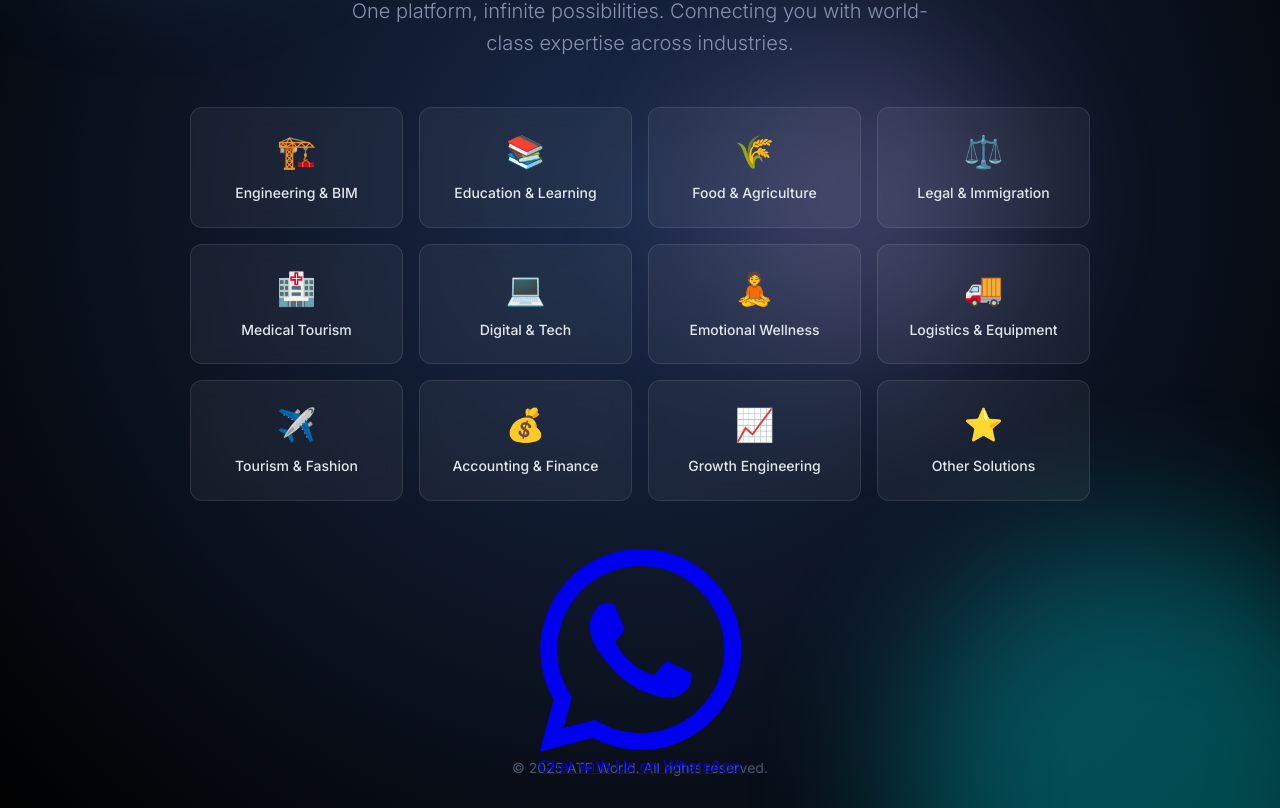
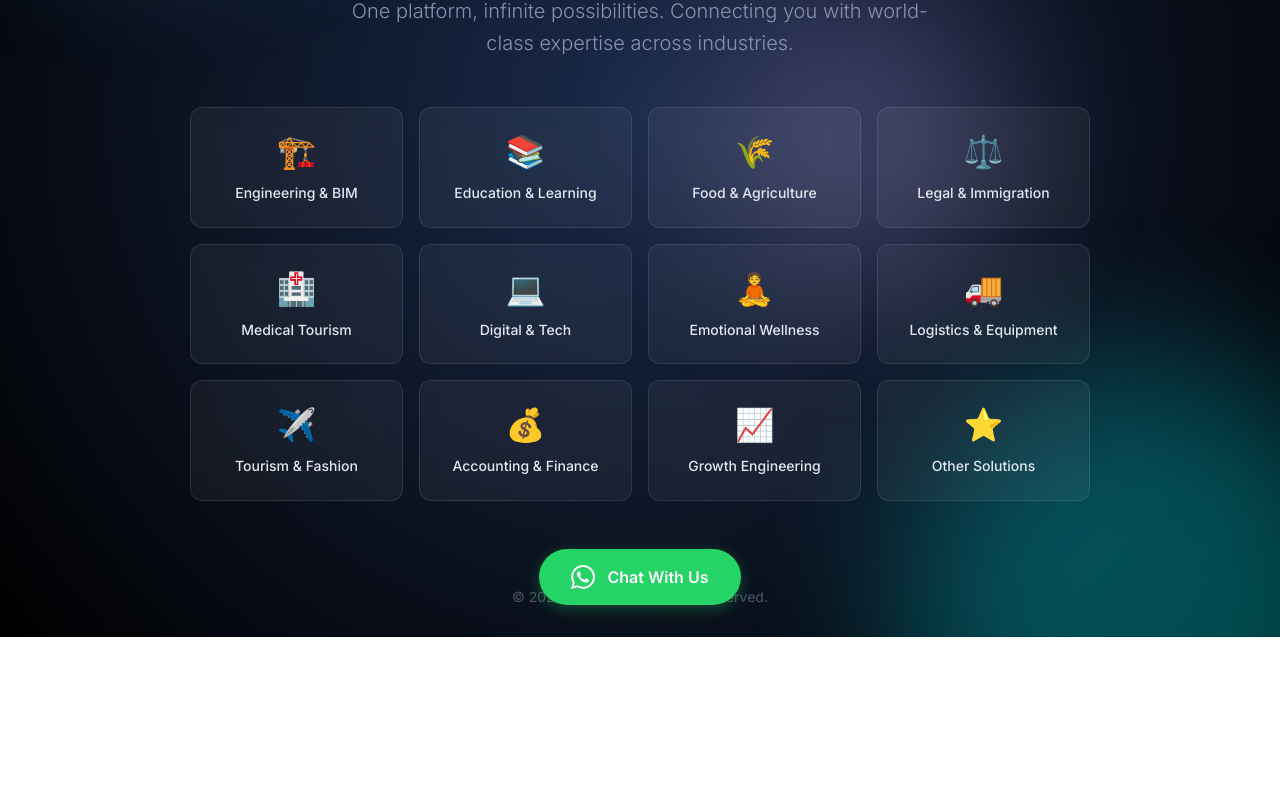
Before and after one commit to AnkushSehgal/atf-world, a Next.js app: page / in a window 1280 px wide. Shown: the part 422-1230 px from the top of the page. After the commit the page ends 1059 px from the top, so only its background shows below. Built offline with nearby package versions, Linux system fonts and the light colour scheme.

Commit message:
Fix WhatsApp button styling - proper green button with white text

```diff
--- a/src/components/WhatsAppButton.tsx
+++ b/src/components/WhatsAppButton.tsx
@@ -6,16 +6,42 @@ export default function WhatsAppButton() {
             href="https://wa.me/15595673969"
             target="_blank"
             rel="noopener noreferrer"
-            className="inline-flex items-center justify-center gap-3 px-8 py-4 font-semibold text-white transition-all duration-300 bg-[#25D366] rounded-full hover:bg-[#20bd5a] hover:scale-105 hover:shadow-[0_0_30px_rgba(37,211,102,0.4)] focus:outline-none focus:ring-2 focus:ring-offset-2 focus:ring-[#25D366] focus:ring-offset-transparent"
+            style={{
+                display: 'inline-flex',
+                alignItems: 'center',
+                justifyContent: 'center',
+                gap: '12px',
+                padding: '16px 32px',
+                backgroundColor: '#25D366',
+                color: 'white',
+                borderRadius: '50px',
+                fontSize: '16px',
+                fontWeight: '600',
+                textDecoration: 'none',
+                transition: 'all 0.3s ease',
+                border: 'none',
+                cursor: 'pointer',
+                boxShadow: '0 4px 15px rgba(37, 211, 102, 0.3)'
+            }}
+            onMouseEnter={(e) => {
+                e.currentTarget.style.backgroundColor = '#20bd5a';
+                e.currentTarget.style.transform = 'translateY(-2px)';
+                e.currentTarget.style.boxShadow = '0 6px 20px rgba(37, 211, 102, 0.4)';
+            }}
+            onMouseLeave={(e) => {
+                e.currentTarget.style.backgroundColor = '#25D366';
+                e.currentTarget.style.transform = 'translateY(0)';
+                e.currentTarget.style.boxShadow = '0 4px 15px rgba(37, 211, 102, 0.3)';
+            }}
         >
             <svg
                 viewBox="0 0 24 24"
                 fill="currentColor"
-                className="w-6 h-6"
+                style={{ width: '24px', height: '24px', flexShrink: 0 }}
             >
                 <path d="M17.472 14.382c-.297-.149-1.758-.867-2.03-.967-.273-.099-.471-.148-.67.15-.197.297-.767.966-.94 1.164-.173.199-.347.223-.644.075-.297-.15-1.255-.463-2.39-1.475-.883-.788-1.48-1.761-1.653-2.059-.173-.297-.018-.458.13-.606.134-.133.298-.347.446-.52.149-.174.198-.298.298-.497.099-.198.05-.371-.025-.52-.075-.149-.669-1.612-.916-2.207-.242-.579-.487-.5-.669-.51-.173-.008-.371-.01-.57-.01-.198 0-.52.074-.792.372-.272.297-1.04 1.016-1.04 2.479 0 1.462 1.065 2.875 1.213 3.074.149.198 2.096 3.2 5.077 4.487.709.306 1.262.489 1.694.625.712.227 1.36.195 1.871.118.571-.085 1.758-.719 2.006-1.413.248-.694.248-1.289.173-1.413-.074-.124-.272-.198-.57-.347m-5.421 7.403h-.004a9.87 9.87 0 01-5.031-1.378l-.361-.214-3.741.982.998-3.648-.235-.374a9.86 9.86 0 01-1.51-5.26c.001-5.45 4.436-9.884 9.888-9.884 2.64 0 5.122 1.03 6.988 2.898a9.825 9.825 0 012.893 6.994c-.003 5.45-4.437 9.884-9.885 9.884m8.413-18.297A11.815 11.815 0 0012.05 0C5.495 0 .16 5.335.157 11.892c0 2.096.547 4.142 1.588 5.945L.057 24l6.305-1.654a11.882 11.882 0 005.683 1.448h.005c6.554 0 11.89-5.335 11.893-11.893a11.821 11.821 0 00-3.48-8.413Z" />
             </svg>
-            <span className="text-lg">Chat with Us on WhatsApp</span>
+            <span style={{ whiteSpace: 'nowrap' }}>Chat With Us</span>
         </a>
     );
 }
```
